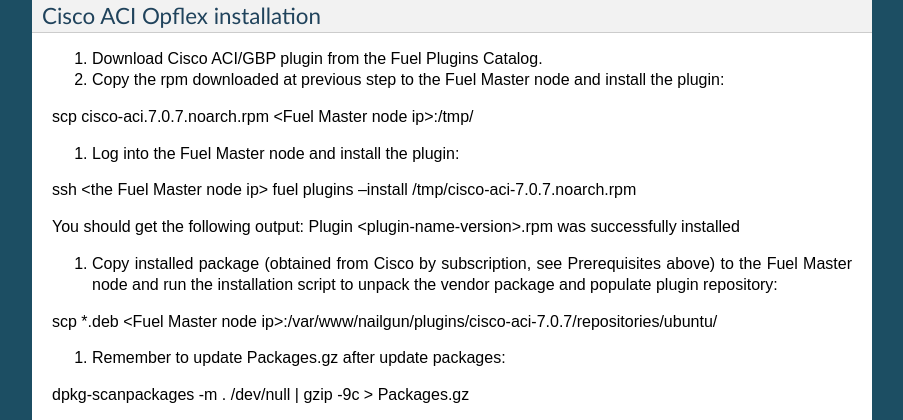
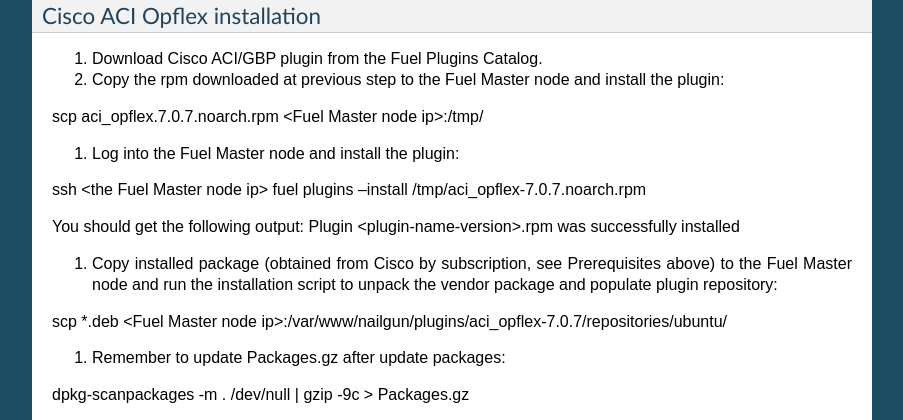
Before and after one commit to noironetworks/fuel_aci_opflex, a Sphinx documentation site: the page built from doc/source/user_docs.rst, in a window 1280 px wide and 900 px high, scrolled down 1020 px. Shown: the part 152-572 px from the top of the window, without its empty margins (198-1101 px from the left). Built offline with Sphinx 7.4.7, drawn with Linux system fonts in a browser that asks for light colours.

Commit message:
fix different plugin names among the docs

```diff
--- a/doc/source/user_docs.rst
+++ b/doc/source/user_docs.rst
@@ -65,12 +65,12 @@
 #. Download Cisco ACI/GBP plugin from the Fuel Plugins Catalog.
 #. Copy the rpm downloaded at previous step to the Fuel Master node and install the plugin:
 
-scp cisco-aci.7.0.7.noarch.rpm  <Fuel Master node ip>:/tmp/
+scp aci_opflex.7.0.7.noarch.rpm  <Fuel Master node ip>:/tmp/
 
 #. Log into the Fuel Master node and install the plugin:
 
 ssh <the Fuel Master node ip>
-fuel plugins --install /tmp/cisco-aci-7.0.7.noarch.rpm
+fuel plugins --install /tmp/aci_opflex-7.0.7.noarch.rpm
 
 You should get the following output:
 Plugin <plugin-name-version>.rpm was successfully installed
@@ -78,7 +78,7 @@
 
 #. Copy  installed package (obtained from Cisco by subscription, see Prerequisites above) to the Fuel Master node and run the installation script to unpack the vendor package and populate plugin repository:
 
-scp \*.deb <Fuel Master node ip>:/var/www/nailgun/plugins/cisco-aci-7.0.7/repositories/ubuntu/
+scp \*.deb <Fuel Master node ip>:/var/www/nailgun/plugins/aci_opflex-7.0.7/repositories/ubuntu/
 
 #. Remember to update Packages.gz after update packages:
 
```
